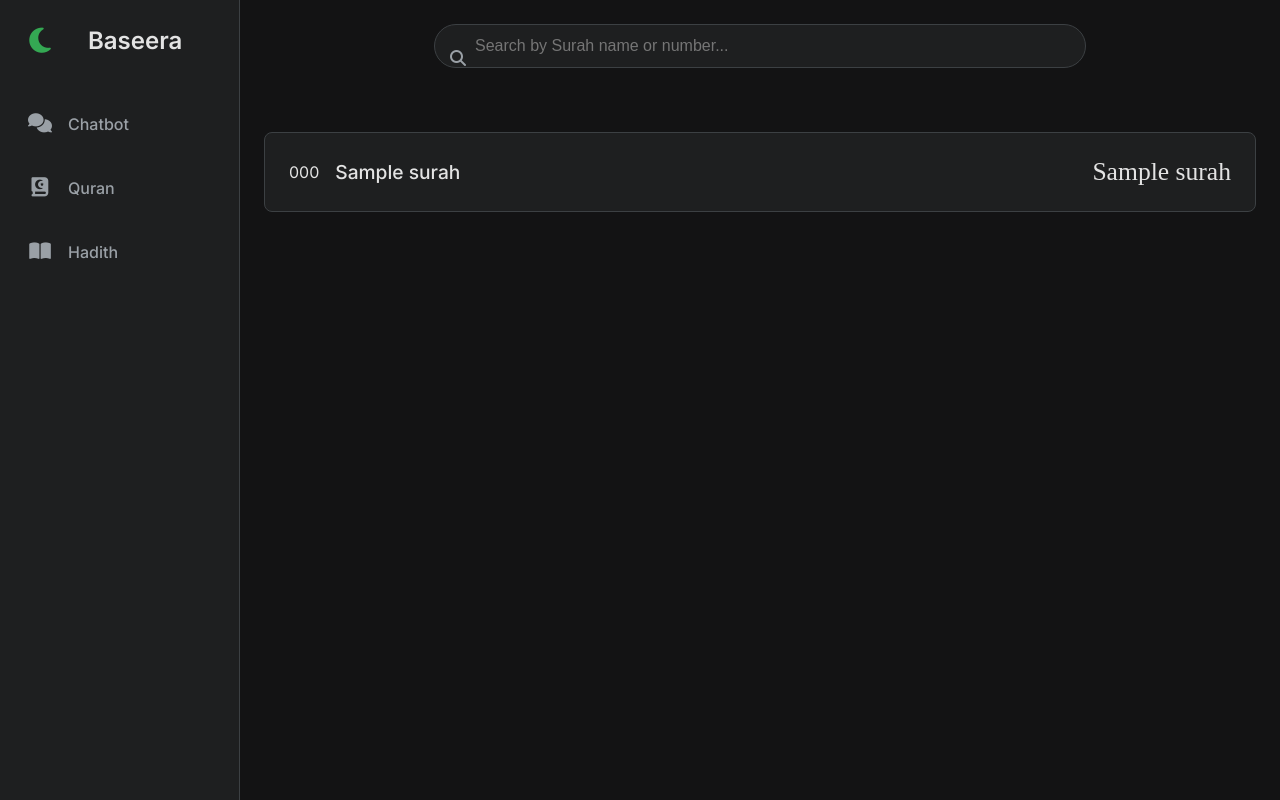
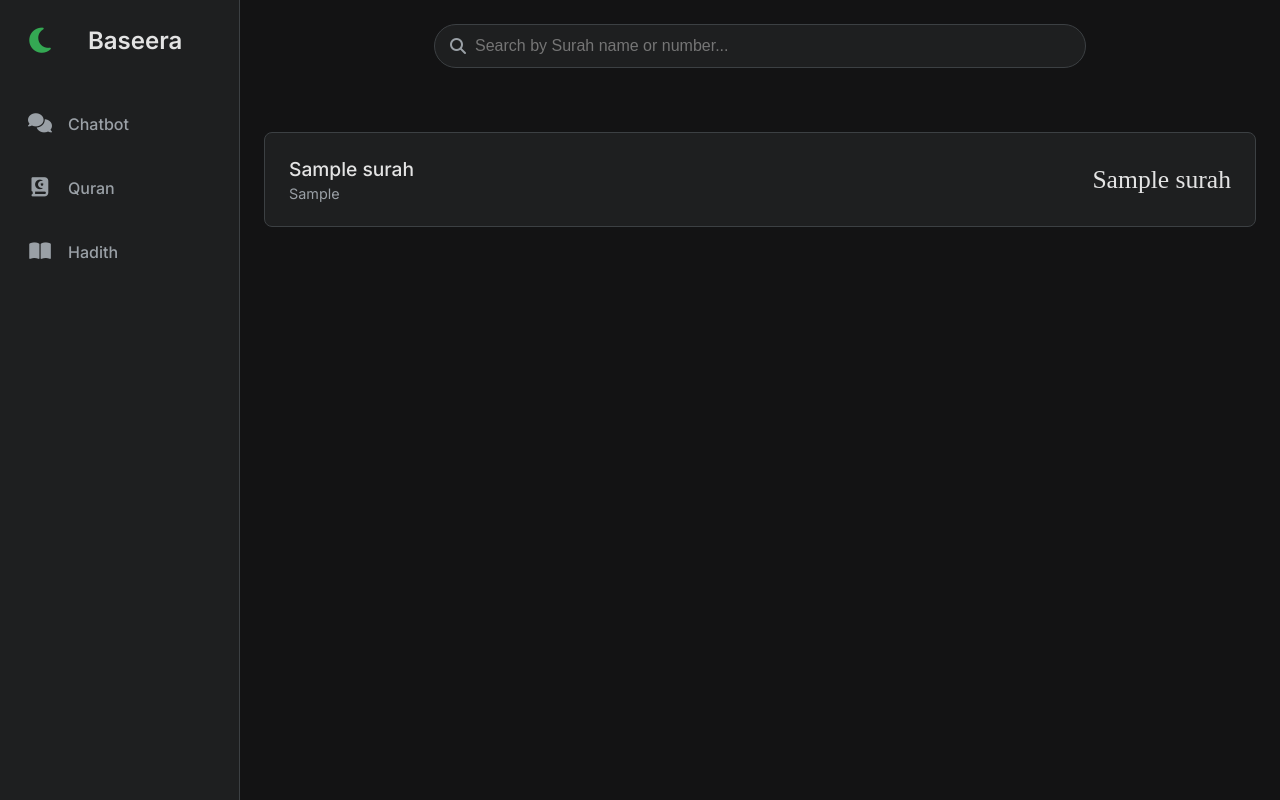
Before and after one commit to Bayhaqieee/Chatbot-QnA-Quran, a Flask app: template Agent/templates/quran.html in a window 1280 px wide. Run offline with Flask 3, Linux system fonts and the light colour scheme; the template is opened without the code that fills it: most values are stand-ins (such as "Sample title", 1, 10 or a date in 2020); some web fonts are replaced.

Commit message:
Styling fix

```diff
--- a/Agent/static/css/style.css
+++ b/Agent/static/css/style.css
@@ -17,7 +17,7 @@
 body { font-family: 'Inter', sans-serif; background-color: var(--bg-dark); color: var(--text-primary); height: 100vh; overflow: hidden; }
 .app-container { display: flex; height: 100%; width: 100%; }
 
-/* --- REFINED SIDEBAR STYLES --- */
+/* --- SIDEBAR STYLES --- */
 .sidebar {
     width: var(--sidebar-width-collapsed);
     background-color: var(--surface-dark);
@@ -65,7 +65,14 @@ button#askButton { background-color: var(--accent-green); color: var(--bg-dark);
 .dictionary-content { flex-grow: 1; overflow-y: auto; padding: 1.5rem; }
 .search-bar { padding: 1.5rem 1.5rem 0; position: relative; width: 100%; max-width: 700px; margin: 0 auto; flex-shrink: 0; margin-bottom: 1rem; }
 .search-bar input { width: 100%; padding: .75rem .75rem .75rem 2.5rem; border-radius: 24px; border: 1px solid var(--border-color); background-color: var(--surface-dark); color: var(--text-primary); font-size: 1rem; }
-.search-bar i { position: absolute; left: 2.5rem; top: 50%; transform: translateY(25%); color: var(--text-secondary); }
+
+.search-bar i {
+    position: absolute;
+    left: 2.5rem;
+    top: 2.85rem;
+    transform: translateY(-50%);
+    color: var(--text-secondary);
+}
 
 /* --- DICTIONARY CARD FIXES --- */
 .dictionary-card { background-color: var(--surface-dark); border: 1px solid var(--border-color); border-radius: 8px; margin-bottom: 1rem; padding: 0; }
@@ -135,7 +142,7 @@ textarea:focus { outline: none; }
 button#askButton { background-color: var(--accent-green); color: var(--bg-dark); border: none; border-radius: 50%; width: 40px; height: 40px; font-size: 1.1rem; cursor: pointer; flex-shrink: 0; display: flex; justify-content: center; align-items: center; transition: background-color .2s; }
 
 
-/* --- NEW HADITH LIST STYLES --- */
+/* --- HADITH LIST STYLES --- */
 
 .breadcrumbs {
     padding: 2rem 1.5rem 0rem 1.5rem;
@@ -186,7 +193,7 @@ button#askButton { background-color: var(--accent-green); color: var(--bg-dark);
     flex-shrink: 0;
 }
 
-/* --- NEW QURAN LIST & DETAIL STYLES --- */
+/* --- QURAN LIST & DETAIL STYLES --- */
 
 .quran-list-card {
     display: flex;
@@ -198,6 +205,24 @@ button#askButton { background-color: var(--accent-green); color: var(--bg-dark);
     display: flex;
     align-items: center;
     gap: 1rem;
+}
+
+/* --- THIS IS THE FIX --- */
+/* Hide the number on the Quran list page */
+.quran-list-header .chapter-number {
+    display: none;
+}
+
+/* Style for the Surah name and revelation place grouping */
+.surah-info {
+    display: flex;
+    flex-direction: column;
+}
+
+.revelation-place {
+    font-size: 0.9rem;
+    color: var(--text-secondary);
+    margin-top: 0.25rem;
 }
 
 .quran-detail-header {
--- a/Agent/static/js/quran_search.js
+++ b/Agent/static/js/quran_search.js
@@ -29,7 +29,10 @@ document.addEventListener('DOMContentLoaded', () => {
                 cardText = `${ayatNum} ${translation} ${latin}`;
             } else {
                 // On list page, search surah name, latin name, and number
-                cardText = card.textContent || card.innerText;
+                const surahNum = card.getAttribute('data-surah-number');
+                const surahName = card.querySelector('h3').textContent;
+                const arabicName = card.querySelector('.arabic-surah-name').textContent;
+                cardText = `${surahNum} ${surahName} ${arabicName}`;
             }
 
             if (cardText.toLowerCase().indexOf(searchTerm) > -1) {
--- a/Agent/templates/quran.html
+++ b/Agent/templates/quran.html
@@ -10,10 +10,13 @@
     <div class="dictionary-content" id="dictionary-content">
         <div id="noResultsMessage" class="no-results-message"></div>
         {% for surah in quran_data %}
-        <a href="{{ url_for('quran_detail_page', surah_id=surah.nomor) }}" class="list-card quran-list-card">
+        <a href="{{ url_for('quran_detail_page', surah_id=surah.nomor) }}" class="list-card quran-list-card" data-surah-number="{{ surah.nomor }}">
             <div class="quran-list-header">
                 <span class="chapter-number">{{ surah.nomor }}</span>
-                <h3>{{ surah.namaLatin }}</h3>
+                <div class="surah-info">
+                    <h3>{{ surah.namaLatin }}</h3>
+                    <span class="revelation-place">{{ surah.tempatTurun }}</span>
+                </div>
             </div>
             <span class="arabic-surah-name">{{ surah.nama }}</span>
         </a>
--- a/Agent/templates/quran_detail.html
+++ b/Agent/templates/quran_detail.html
@@ -16,7 +16,10 @@
         <div class="quran-detail-header">
             <div class="quran-detail-header-main">
                 <h2>{{ surah.namaLatin }}</h2>
-                <span>{{ surah.jumlahAyat }} Ayat &bull; {{ surah.arti }}</span>
+                <span>
+                    {{ surah.tempatTurun }} &bull; {{ surah.jumlahAyat }} Ayat
+                    {% if surah.arti %}&bull; {{ surah.arti }}{% endif %}
+                </span>
             </div>
             <h2 class="arabic-surah-name">{{ surah.nama }}</h2>
         </div>
```
Also changed, not shown: Agent/data_pipeline.py (+5 -3 lines).
